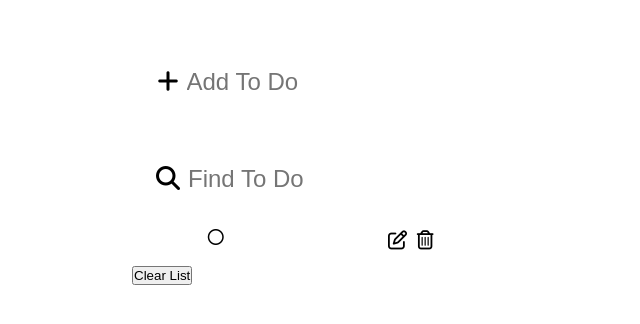
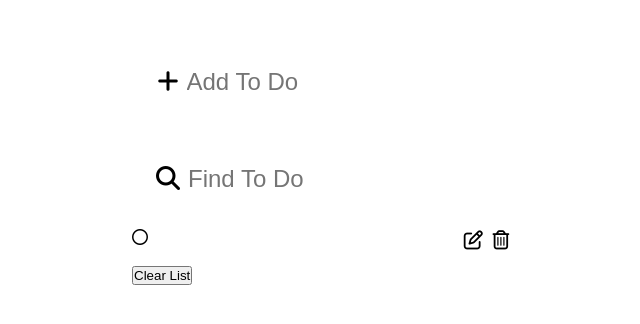
Before and after one commit to yumcoding/first-react-to-do, a React (Create React App) app: page / in a window 1280 px wide. Both pictures are taken after a click on the icon 485 px from the left and 81 px from the top of the page. Shown: the top 324 px of the page, without its empty margins (317-957 px from the left). Built offline with nearby package versions, Linux system fonts and the light colour scheme.

Commit message:
style todo edit input

```diff
--- a/src/components/TodoItem/todoitem.css
+++ b/src/components/TodoItem/todoitem.css
@@ -3,10 +3,19 @@
   margin: 0.5rem 0;
   list-style: none;
   display: flex;
-  justify-content: space-around;
+  justify-content: space-between;
 }
 
 /* todo text */
+
+.todo-item input {
+  border-radius: 0.25rem;
+  padding: 0.25rem;
+}
+
+.todo-item input:focus {
+  outline: 0;
+}
 
 .todo-item .todo-text .todo-checkbox {
   margin-right: 0.5rem;
```
